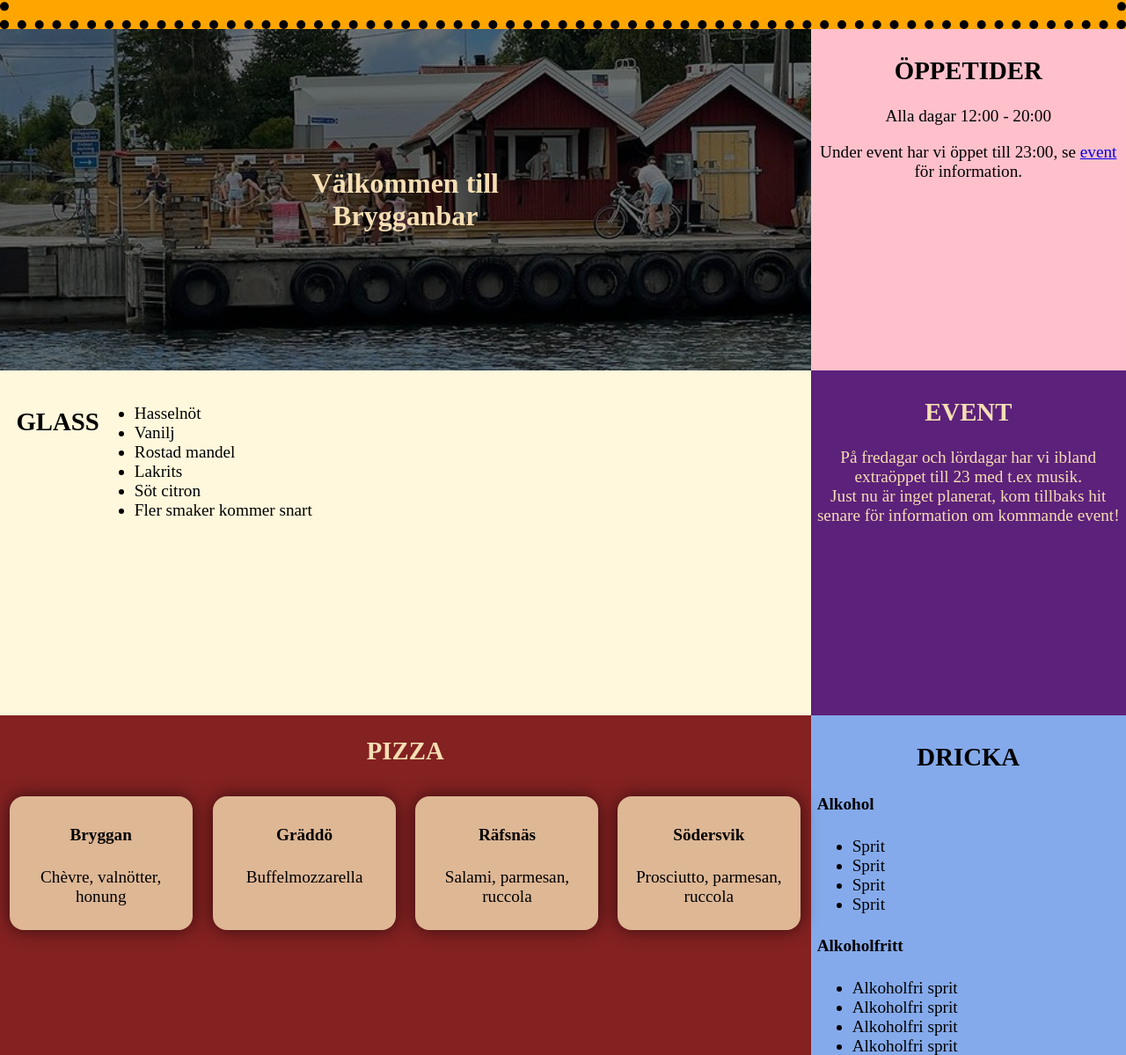
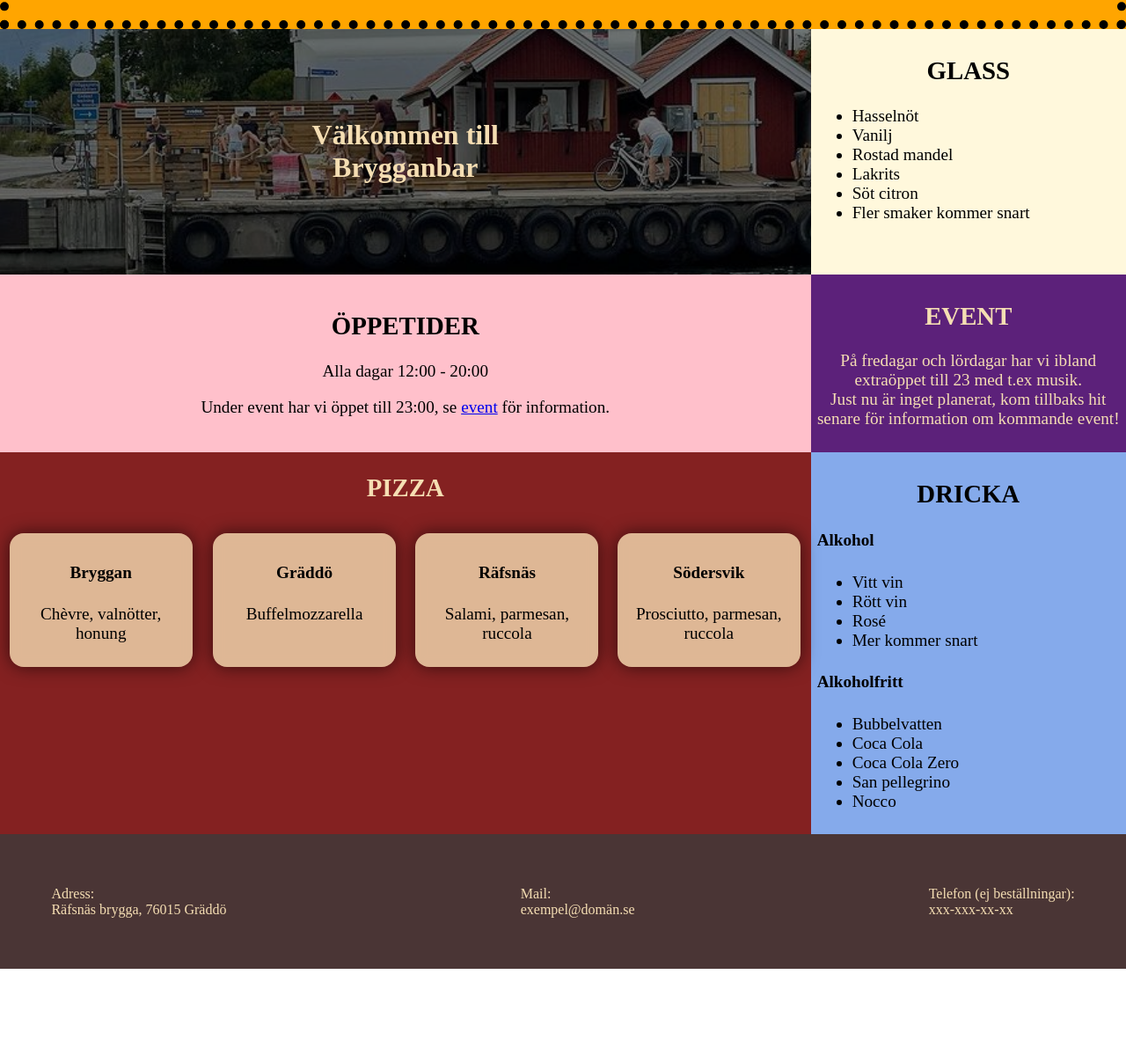
Before and after one commit to Frejbo/Brygganbar-sida, a plain HTML site: page index.html in a window 1280 px wide. Shown: the part 300-1499 px from the top of the page at 88% size. After the commit the page ends 1401 px from the top, so only its background shows below. Drawn offline with Linux system fonts and the light colour scheme.

Commit message:
first publish

```diff
--- a/index.html
+++ b/index.html
@@ -62,24 +62,26 @@
             <div>
                 <h4>Alkohol</h4>
                 <ul>
-                    <li>Sprit</li>
-                    <li>Sprit</li>
-                    <li>Sprit</li>
-                    <li>Sprit</li>
+                    <li>Vitt vin</li>
+                    <li>Rött vin</li>
+                    <li>Rosé</li>
+                    <li>Mer kommer snart</li>
                 </ul>
             </div>
             <div>
                 <h4>Alkoholfritt</h4>
                 <ul>
-                    <li>Alkoholfri sprit</li>
-                    <li>Alkoholfri sprit</li>
-                    <li>Alkoholfri sprit</li>
-                    <li>Alkoholfri sprit</li>
+                    <li>Bubbelvatten</li>
+                    <li>Coca Cola</li>
+                    <li>Coca Cola Zero</li>
+                    <li>San pellegrino</li>
+                    <li>Nocco</li>
                 </ul>
             </div>
 
         </section>
         <section id="glass">
+            <div>
                 <h2>GLASS</h2>
                 <!-- <p>Från Väddö gårdsmejeri</p> -->
                 <ul>
@@ -90,6 +92,8 @@
                     <li>Söt citron</li>
                     <li>Fler smaker kommer snart</li>
                 </ul>
+            </div>
+
             <div class="image-container">
                 <canvas id="kulglasskopning"></canvas>
             </div>
--- a/style.css
+++ b/style.css
@@ -19,9 +19,12 @@ body {
     #content {
         grid-template-columns: 1fr 1fr;
         grid-template-areas:
-        'welcome tider'
-        'glass event'
-        'pizza dricka';
+        'welcome glass'
+        'tider event'
+        'pizza dricka'
+    }
+    #glass {
+        flex-direction: column;
     }
 }
 
@@ -73,6 +76,10 @@ section {
     background-position: center;
     color: wheat;
     background-attachment: fixed;
+    min-height: 15rem;
+    display: flex;
+    justify-content: center;
+    align-items: center;
 }
 /* @media (max-width: 1300px) {
     #welcome {
@@ -85,9 +92,8 @@ section {
     }
 } */
 #welcome h1 {
-    text-align: center;
-    padding-bottom: 7rem;
-    padding-top: 7rem;
+    /* padding-bottom: 7rem;
+    padding-top: 7rem; */
     font-size: xx-large;
 }
 
@@ -152,8 +158,8 @@ section {
 }
 
 .image-container {
-    height: 40vh;
-    margin: 2%;
+    /* height: 40vh; */
+    margin: 1rem;
 
     /* center the image (crop instead of stretch) */
     display: flex;
@@ -180,6 +186,11 @@ section {
     background-color: cornsilk;
     display: flex;
 }
+@media (max-width: 600px) {
+    #glass {
+        flex-direction: column;
+    }
+}
 #glass ul {
     width: fit-content;
     text-align: left;
```
Lines whose indentation alone changed are shown as unchanged.
